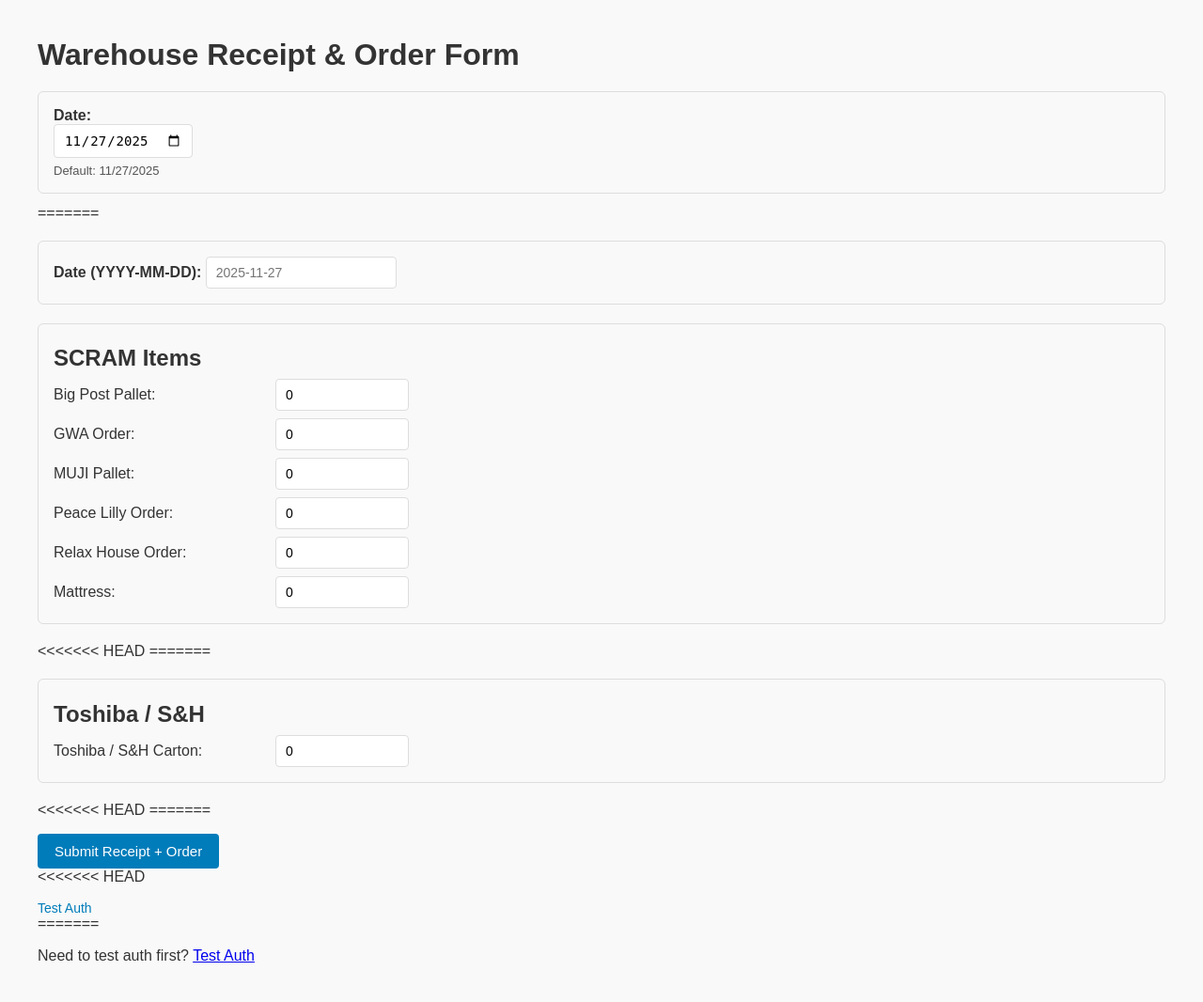
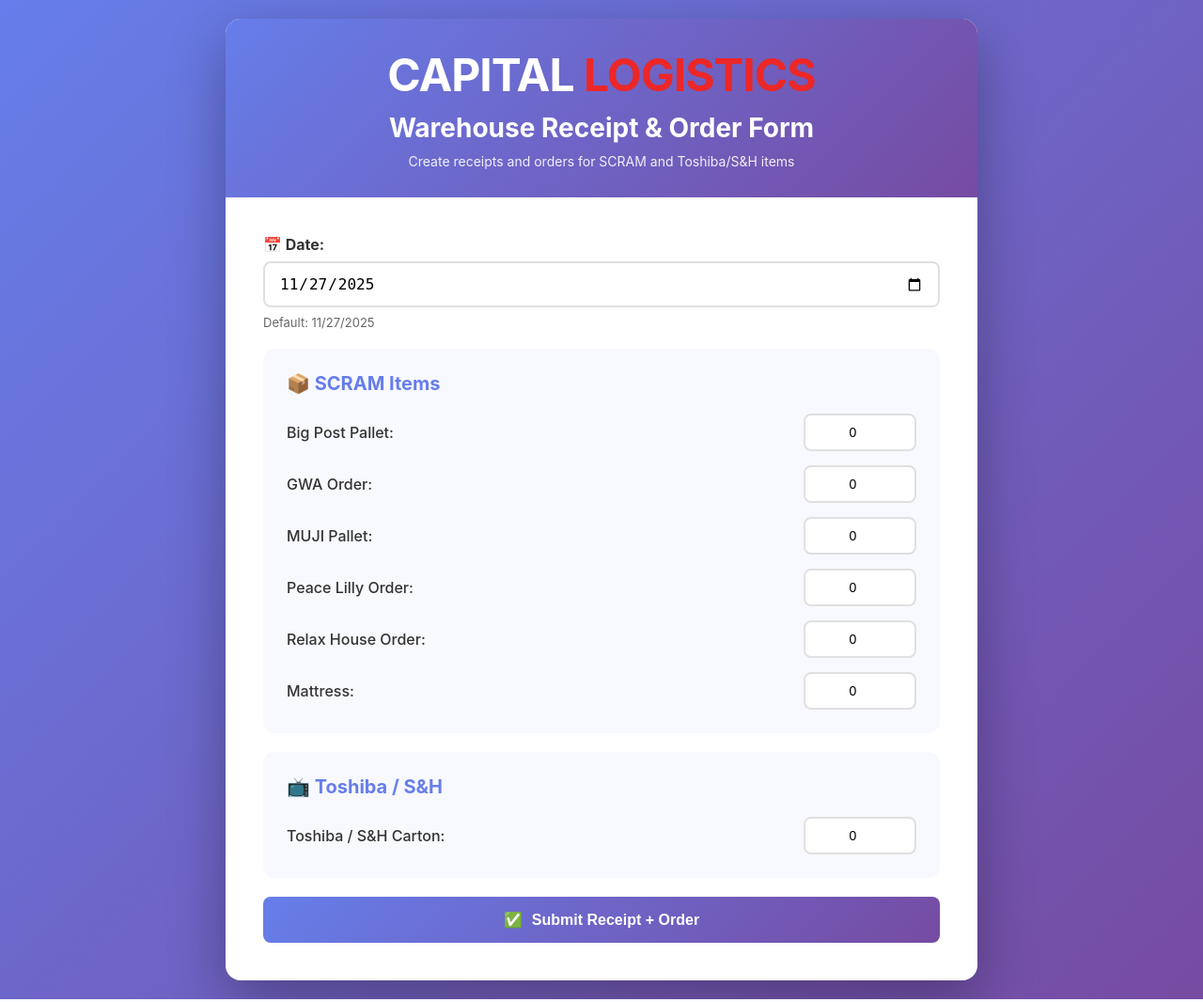
Before and after one commit to cpope-debug/Contracts-inbound-outbound, a Flask app: page / in a window 1280 px wide. Shown: the whole page at 94% size. Run offline with Flask 3, Linux system fonts and the light colour scheme.

Commit message:
Add files via upload

```diff
--- a/templates/form.html
+++ b/templates/form.html
@@ -1,157 +1,211 @@
-
 <!DOCTYPE html>
-<html>
+<html lang="en">
 <head>
-  <meta charset="utf-8">
+    <meta charset="UTF-8">
+    <meta name="viewport" content="width=device-width, initial-scale=1.0">
     <title>Warehouse Receipt & Order Form</title>
-  <meta name="viewport" content="width=device-width, initial-scale=1" />
     <style>
-    :root {
-      --bg: #f9f9f9;
-      --panel: #ffffff;
-      --border: #ddd;
-      --accent: #007cba;
-      --text: #333;
-      --muted: #555;
+        * { margin: 0; padding: 0; box-sizing: border-box; }
+        body {
+            font-family: -apple-system, BlinkMacSystemFont, 'Segoe UI', Roboto, sans-serif;
+            background: linear-gradient(135deg, #667eea 0%, #764ba2 100%);
+            min-height: 100vh;
+            padding: 20px;
         }
-    body {
-      font-family: Arial, sans-serif;
-      margin: 40px;
-      color: var(--text);
-      background: var(--bg);
+        .container {
+            max-width: 800px;
+            margin: 0 auto;
+            background: white;
+            border-radius: 16px;
+            box-shadow: 0 20px 60px rgba(0,0,0,0.3);
+            overflow: hidden;
         }
-    h1 { margin-bottom: 0.75rem; }
-    h2 { margin: 0.4rem 0 0.8rem; }
-    .section {
-      margin: 20px 0;
-      padding: 16px;
-      border: 1px solid var(--border);
-      border-radius: 6px;
-      background: var(--panel);
+        .header {
+            background: linear-gradient(135deg, #667eea 0%, #764ba2 100%);
+            color: white;
+            padding: 30px;
+            text-align: center;
+        }
+        .header .logo-text {
+            font-size: 48px;
+            font-weight: bold;
+            letter-spacing: -1px;
+        }
+        .header .logo-red {
+            color: #EC2727;
+        }
+        .header h1 {
+            font-size: 28px;
+            margin: 10px 0;
+        }
+        .header p {
+            opacity: 0.9;
+            font-size: 14px;
+        }
+        .content {
+            padding: 40px;
+        }
+        .form-section {
+            background: #f8f9ff;
+            border-radius: 12px;
+            padding: 25px;
+            margin-bottom: 20px;
+        }
+        .form-section h2 {
+            color: #667eea;
+            margin-bottom: 20px;
+            font-size: 20px;
+        }
+        .date-section {
+            margin-bottom: 20px;
+        }
+        .date-section label {
+            display: block;
+            margin-bottom: 8px;
+            color: #333;
+            font-weight: 500;
+        }
+        .date-section input[type="date"] {
+            width: 100%;
+            padding: 12px 15px;
+            border: 2px solid #e0e0e0;
+            border-radius: 8px;
+            font-size: 16px;
+            background: white;
+        }
+        .helper {
+            color: #666;
+            font-size: 13px;
+            margin-top: 8px;
         }
         .grid {
             display: grid;
-      grid-template-columns: 240px 180px;
-      gap: 10px 18px;
+            grid-template-columns: 1fr auto;
+            gap: 15px;
             align-items: center;
         }
-    label { font-weight: 500; }
-    input[type="number"], input[type="text"], input[type="date"] {
-      padding: 8px 10px;
-      border: 1px solid var(--border);
-      border-radius: 4px;
+        .form-group {
+            display: contents;
+        }
+        .form-group label {
+            color: #333;
+            font-weight: 500;
+        }
+        .form-group input[type="number"] {
+            width: 120px;
+            padding: 10px 15px;
+            border: 2px solid #e0e0e0;
+            border-radius: 8px;
             font-size: 14px;
+            background: white;
+            text-align: center;
         }
-    input[type="number"] { width: 140px; }
-    .top { margin-bottom: 12px; }
-    .submit {
-      margin-top: 16px;
+        .form-group input[type="number"]:focus,
+        .date-section input[type="date"]:focus {
+            outline: none;
+            border-color: #667eea;
         }
-    .submit button {
-      padding: 10px 18px;
-      background: var(--accent);
-      color: #fff;
+        .submit-btn {
+            background: linear-gradient(135deg, #667eea 0%, #764ba2 100%);
+            color: white;
             border: none;
-      border-radius: 4px;
-      font-size: 15px;
+            padding: 15px 30px;
+            border-radius: 8px;
+            font-size: 16px;
             cursor: pointer;
+            display: flex;
+            align-items: center;
+            justify-content: center;
+            gap: 10px;
+            width: 100%;
+            margin-top: 20px;
+            font-weight: 600;
+            transition: all 0.3s ease;
         }
-    .submit button:hover { filter: brightness(1.05); }
-    .helper {
-      color: var(--muted);
-      font-size: 13px;
-      margin-top: 6px;
+        .submit-btn:hover {
+            transform: translateY(-2px);
+            box-shadow: 0 5px 15px rgba(102, 126, 234, 0.4);
         }
-    .links { margin-top: 16px; font-size: 14px; }
-    .links a { color: var(--accent); text-decoration: none; }
-=======
-  <title>Create Receipt & Order</title>
-  <style>
-    body { font-family: Arial, sans-serif; margin: 40px; }
-    h1, h2 { margin-bottom: 0.5rem; }
-    .grid { display: grid; grid-template-columns: 220px 180px; gap: 8px 16px; align-items: center; }
-    .section { margin: 20px 0; padding: 16px; border: 1px solid #ddd; border-radius: 6px; background: #f9f9f9; }
-    .submit { margin-top: 16px; }
-    input[type="number"] { width: 120px; }
-    .top { margin-bottom: 12px; }
+        .submit-btn:active {
+            transform: translateY(0);
+        }
     </style>
 </head>
 <body>
+    <div class="container">
+        <div class="header">
+            <div class="logo-text">CAPITAL <span class="logo-red">LOGISTICS</span></div>
             <h1>Warehouse Receipt & Order Form</h1>
+            <p>Create receipts and orders for SCRAM and Toshiba/S&H items</p>
+        </div>
 
-  <!-- Main form posts to your Flask route -->
+        <div class="content">
             <form method="POST" action="/create-receipt-and-order">
-    <!-- DATE -->
-    <div class="section top">
-      <label for="date"><strong>Date:</strong></label><br />
-      <input
-        type="date"
-        id="date"
-        name="date"
-        required
-      />
+                <!-- Date Selection -->
+                <div class="date-section">
+                    <label for="date"><strong>📅 Date:</strong></label>
+                    <input type="date" id="date" name="date" required />
                     <div class="helper" id="todayHint"></div>
                 </div>
 
-    <!-- SCRAM ITEMS -->
-=======
-  <form method="POST" action="/create-receipt-and-order">
-    <div class="section top">
-      <label for="date"><strong>Date (YYYY-MM-DD):</strong></label>
-      <input type="text" id="date" name="date" placeholder="2025-11-27" required />
+                <!-- SCRAM Items Section -->
+                <div class="form-section">
+                    <h2>📦 SCRAM Items</h2>
+                    <div class="grid">
+                        <div class="form-group">
+                            <label for="bigPost">Big Post Pallet:</label>
+                            <input type="number" id="bigPost" name="bigPost" min="0" step="1" value="0" />
                         </div>
 
-    <div class="section">
-      <h2>SCRAM Items</h2>
-      <div class="grid">
-        <label for="bigPost">Big Post Pallet:</label>
-        <input type="number" id="bigPost" name="bigPost" min="0" step="1" value="0" />
-
+                        <div class="form-group">
                             <label for="gwa">GWA Order:</label>
                             <input type="number" id="gwa" name="gwa" min="0" step="1" value="0" />
+                        </div>
 
+                        <div class="form-group">
                             <label for="muji">MUJI Pallet:</label>
                             <input type="number" id="muji" name="muji" min="0" step="1" value="0" />
+                        </div>
 
+                        <div class="form-group">
                             <label for="peaceLilly">Peace Lilly Order:</label>
                             <input type="number" id="peaceLilly" name="peaceLilly" min="0" step="1" value="0" />
+                        </div>
 
+                        <div class="form-group">
                             <label for="relaxHouse">Relax House Order:</label>
                             <input type="number" id="relaxHouse" name="relaxHouse" min="0" step="1" value="0" />
+                        </div>
 
+                        <div class="form-group">
                             <label for="mattress">Mattress:</label>
                             <input type="number" id="mattress" name="mattress" min="0" step="1" value="0" />
                         </div>
                     </div>
+                </div>
 
-<<<<<<< HEAD
-    <!-- TOSHIBA / S&H -->
-=======
-    <div class="section">
-      <h2>Toshiba / S&H</h2>
+                <!-- Toshiba / S&H Section -->
+                <div class="form-section">
+                    <h2>📺 Toshiba / S&H</h2>
                     <div class="grid">
+                        <div class="form-group">
                             <label for="toshibaCarton">Toshiba / S&H Carton:</label>
                             <input type="number" id="toshibaCarton" name="toshibaCarton" min="0" step="1" value="0" />
                         </div>
                     </div>
-
-<<<<<<< HEAD
-    <!-- SUBMIT -->
-=======
-
-    <div class="submit">
-      <button type="submit">Submit Receipt + Order</button>
-    </div>
-  </form>
-<<<<<<< HEAD
-
-  <!-- Links -->
-  <div class="links">
-    <a href="/test-auth">Test Auth</a>
                 </div>
 
-  <!-- Prefill date with today's value and optional constraints -->
+                <!-- Submit Button -->
+                <button type="submit" class="submit-btn">
+                    <span>✅</span>
+                    <span>Submit Receipt + Order</span>
+                </button>
+            </form>
+        </div>
+    </div>
+
     <script>
+        // Set today's date as default and show friendly hint
         (function setTodayDefault() {
             const dateInput = document.getElementById('date');
             const hint = document.getElementById('todayHint');
@@ -163,12 +217,11 @@
             const dd = String(today.getDate()).padStart(2, '0');
             const todayStr = `${yyyy}-${mm}-${dd}`;
 
-      // Defaults and (optional) constraints
+            // Set default value and constraints
             dateInput.value = todayStr;
-      dateInput.min = '2020-01-01';                 // earliest allowed (optional)
-      // dateInput.max = `${yyyy + 2}-12-31`;       // limit to 2 years ahead (optional)
+            dateInput.min = '2020-01-01';
 
-      // Show a friendly hint
+            // Show friendly hint
             if (hint) {
                 try {
                     hint.textContent = `Default: ${today.toLocaleDateString()}`;
@@ -178,8 +231,5 @@
             }
         })();
     </script>
-=======
-  <p>Need to test auth first? <a href="/test-auth">Test Auth</a></p>
-
 </body>
 </html>
```
Lines whose indentation alone changed are shown as unchanged.
